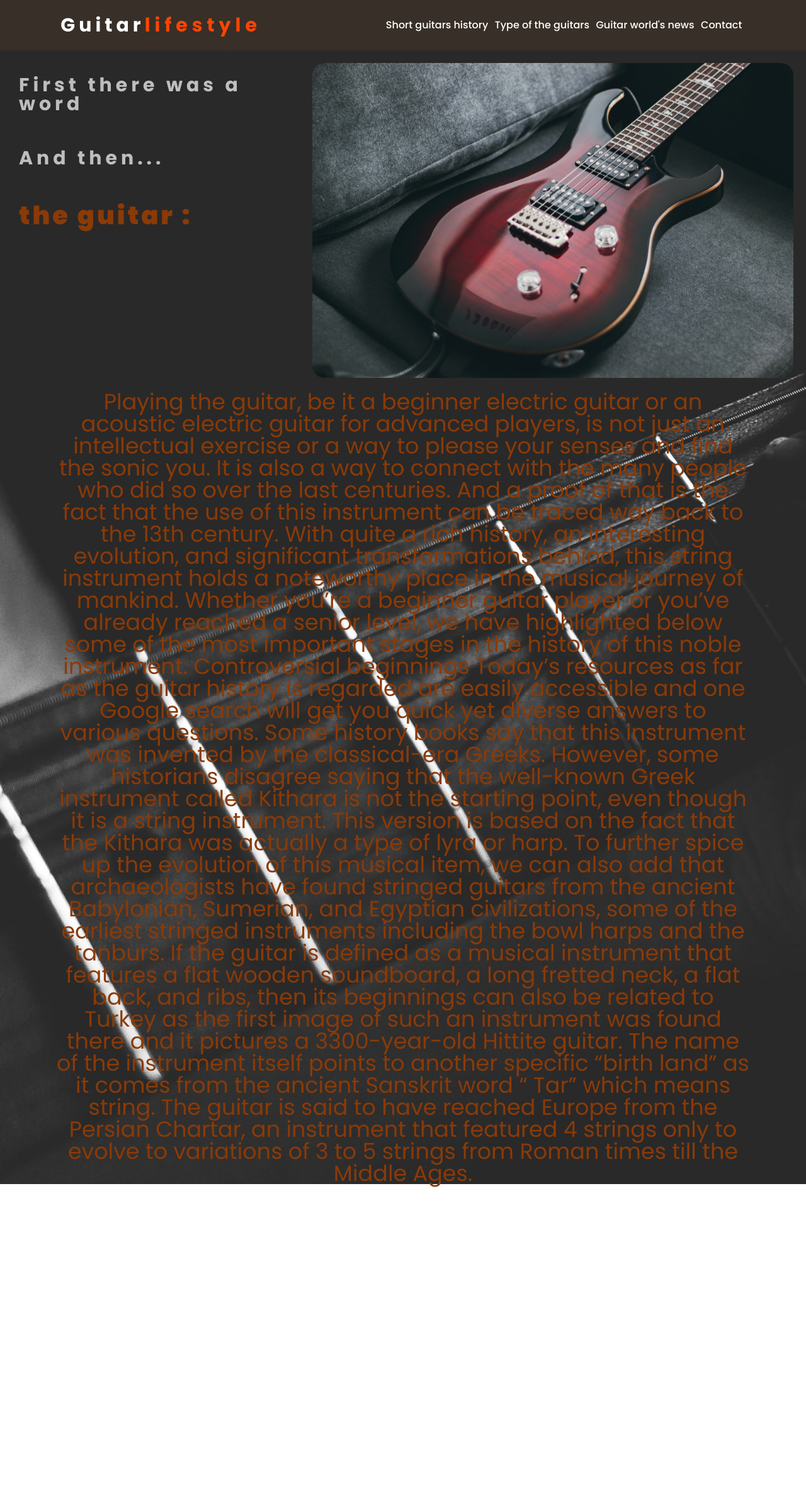
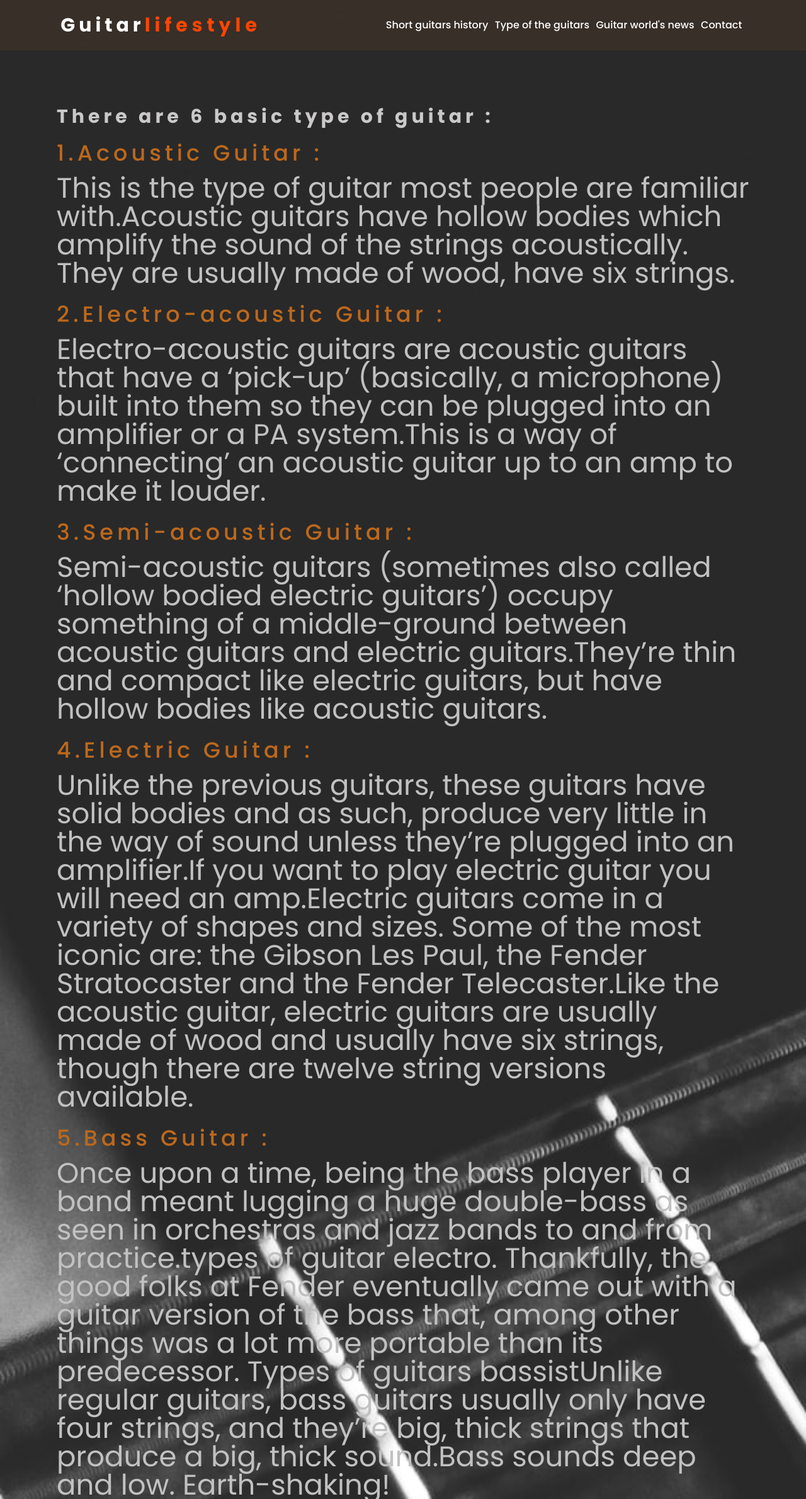
Before and after one commit to Volodymyr-gif/My-new-project, a React (Create React App) app: page / in a window 1280 px wide. Shown: the top 2380 px of the page at 63% size. Before the commit the page ends 1887 px from the top, so only its background shows below. Built offline with nearby package versions, Linux system fonts and the light colour scheme; what react-animations would draw is missing.

Commit message:
GuitarTypes

```diff
--- /dev/null
+++ b/src/layouts/GuitarMain/TypeOfGuitars/GuitarsType.js
@@ -0,0 +1,109 @@
+import React, {useState, useEffect} from "react";
+import "./_guitarstype.scss";
+
+const GuitarsType = () => {
+    return (
+        <main className="guitarContainer">
+            <header className="guitarNav">
+                <nav className="nav-Guitar">
+                    <div className="main-icon">
+                        <a href="#" className="first-nav-word">Guitar</a>
+                        <a href="#" className="second-nav-word">lifestyle</a>
+                    </div>
+
+                    <ul className="nav-li">
+                        <li><a href="#">Short guitars history</a></li>
+                        <li><a href="#">Type of the guitars</a></li>
+                        <li><a href="#">Guitar world's news</a></li>
+                        <li><a href="#">Contact</a></li>
+                    </ul>
+                    <div className="burger">
+                        <div className="line1"></div>
+                        <div className="line2"></div>
+                        <div className="line3"></div>
+                    </div>
+                </nav>
+            </header>
+            <div className="guitarMainText">
+                <strong>There are 6 basic type of guitar : </strong> <br/>
+                <h2>1.Acoustic Guitar : </h2> <br/>
+                <p>
+                    This is the type of guitar most people are familiar with.Acoustic guitars have hollow bodies which
+                    amplify the sound of the strings acoustically. They are usually made of wood, have six strings.
+                </p>
+                <h2>2.Electro-acoustic Guitar : </h2> <br/>
+                <p>
+                    Electro-acoustic guitars are acoustic guitars that have a ‘pick-up’ (basically, a microphone) built
+                    into them so they can be plugged into an amplifier or a PA system.This is a way of ‘connecting’ an
+                    acoustic guitar up to an amp to make it louder.
+                </p>
+                <h2>3.Semi-acoustic Guitar : </h2> <br/>
+                <p>
+                    Semi-acoustic guitars (sometimes also called ‘hollow bodied electric guitars’) occupy something of a
+                    middle-ground between acoustic guitars and electric guitars.They’re thin and compact like electric
+                    guitars, but have hollow bodies like acoustic guitars.
+                </p>
+                <h2>4.Electric Guitar : </h2> <br/>
+                <p>
+                    Unlike the previous guitars, these guitars have solid bodies and as such, produce very little in the
+                    way of sound unless they’re plugged into an amplifier.If you want to play electric guitar you will
+                    need an amp.Electric guitars come in a variety of shapes and sizes. Some of the most iconic are: the
+                    Gibson Les Paul, the Fender Stratocaster and the Fender Telecaster.Like the acoustic guitar,
+                    electric guitars are usually made of wood and usually have six strings, though there are twelve
+                    string versions available.
+                </p>
+                <h2>5.Bass Guitar : </h2> <br/>
+                <p>
+                    Once upon a time, being the bass player in a band meant lugging a huge double-bass as seen in
+                    orchestras and jazz bands to and from practice.types of guitar electro. Thankfully, the good folks
+                    at
+                    Fender eventually came out with a guitar version of the bass that, among other things was a lot more
+                    portable than its predecessor. Types of guitars bassistUnlike regular guitars, bass guitars usually
+                    only have four strings, and they’re big, thick strings that produce a big, thick sound.Bass sounds
+                    deep and low.
+                    Earth-shaking!
+                </p>
+                <h2>6.Cousins Of The Guitar : </h2> <br/>
+                <p>
+                    <ul>
+                        <li>
+                            <h2>The Mandolin</h2>
+                            <p>
+                                Mandolins are a bit like strummed violins, in that they are tuned the same way, albeit
+                                with double the number of stings, but they are strummed like guitars rather than played
+                                with a
+                                bow.They have a very bright, trebly sound and are popular in styles of music like folk.
+                            </p>
+                        </li>
+                        <li>
+                            <h2>The Banjo</h2>
+                            <p>
+                                Banjos have five strings that are usually tuned to an open G chord. Instead of having a
+                                soundhole like a guitar, a banjo has a drum for a body.Banjos are all treble and no
+                                bass, giving
+                                them a very twangy top heavy sound. They’re very popular in styles of music such as
+                                folk, bluegrass
+                                and country.
+                            </p>
+                        </li>
+                        <li>
+                            <h2>The Ukulele</h2>
+                            <p>
+                                Ukuleles are small Hawaiian instruments with four strings that look a lot
+                                like miniature guitars. Like the mandolin and the banjo, a uke produces a very trebly,
+                                delicate,
+                                ‘twinkly’ sound.They’re ideal for people who want to play and/or write songs, but find
+                                guitars to be
+                                a bit big for them.
+                            </p>
+                        </li>
+                    </ul>
+                </p>
+            </div>
+
+        </main>
+    )
+}
+
+
+export default GuitarsType;
--- /dev/null
+++ b/src/layouts/GuitarMain/TypeOfGuitars/_guitarstype.scss
@@ -0,0 +1,28 @@
+.guitarContainer {
+  background-image: url("../GuitarsHistory/photo/historybackground.jpg");
+  background-size: cover;
+  width: 100%;
+  height: 100%;
+}
+
+.guitarContainer {
+  strong{
+    font-family: "Poppins", sans-serif;
+    font-size: 30px;
+    font-weight: 700;
+    color: #cac8c8;
+    letter-spacing: 6px;
+
+  }
+  h2 {
+    font-family: "Poppins", sans-serif;
+    font-size: 35px;
+    font-weight: 500;
+    color: #bc681d;
+    letter-spacing: 6px;
+    padding-top: 25px;
+  }
+  p {
+    color: #c1c1c1;
+  }
+}
--- a/src/layouts/app/App.js
+++ b/src/layouts/app/App.js
@@ -8,10 +8,11 @@ import TypeOfMotorcycle from "../TypeOfMotorcycle/TypeOfMotorcycle";
 import Contact from "../Contact/Contact";
 import GuitarPage from "../GuitarMain/GuitarPage/GuitarPage";
 import GuitarHistory from "../GuitarMain/GuitarsHistory/GuitarsHistory";
+import GuitarsType from "../GuitarMain/TypeOfGuitars/GuitarsType";
 
 function App() {
     return (
-        <GuitarHistory/>
+        <GuitarsType/>
     );
 }
 
```
